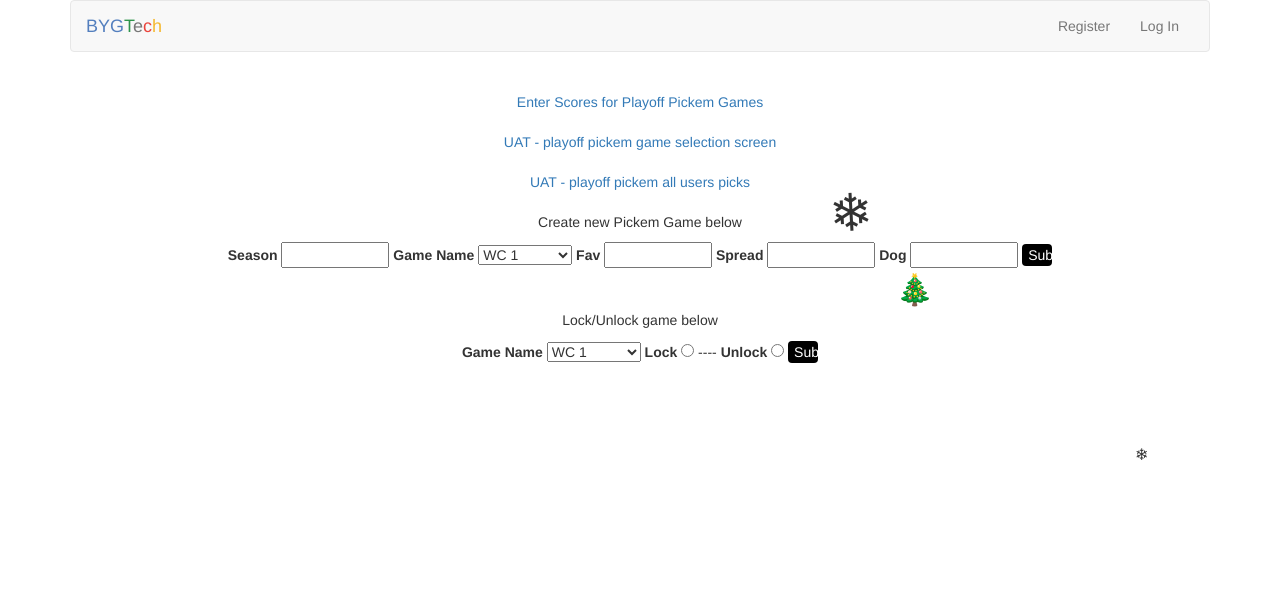
After one commit to dheslin24/dailybox, a Flask app: page /pickem_admin in a window 1280 px wide. The commit adds this page. Shown: the top 603 px of the page. Run offline with Flask 2, Linux system fonts and the light colour scheme; some libraries are stand-ins or nearby versions.

Commit message:
lots of pickem updates

```diff
--- a/app.py
+++ b/app.py
@@ -1330,8 +1330,11 @@ def get_pickem_games(season, detailed=False):
 
     # create game objects for games that don't exist yet
     for n in range(len(game_dict) + 1, 12):
-        game_dict[n] = Game('', '', 0, '', False)
-
+        game_dict[n] = Game('TBD', 'TBD', 0, 'TBD', False)
+        game_list.append(n)
+
+    print("gamelistgamelist")
+    print(game_list)
     if detailed == False:
         return game_list
     else:
@@ -1344,15 +1347,18 @@ def select_pickem_games():
     # first get the list of games from db
     game_list = get_pickem_games(season)
 
-    # get the user picks and insert into db
-    user_picks = {}
     for game in game_list:
-        pick = request.form.get(str(game))
-        p = "INSERT INTO pickem.userpicks (userid, season, gameid, pick, datetime) VALUES (%s, %s, %s, %s, convert_tz(now(), '-08:00', '-05:00'));"
-        db2(p, (session['userid'], season, game, pick))
-
-    print("userpicks")
-    print(user_picks)
+        if request.form.get(str(game)):
+            pick = request.form.get(str(game))
+            p = "INSERT INTO pickem.userpicks (userid, season, gameid, pick, datetime) VALUES (%s, %s, %s, %s, convert_tz(now(), '-08:00', '-05:00'));"
+            db2(p, (session['userid'], season, game, pick))
+
+    tiebreak = request.form.get('tb')
+    print("tbtiebreaktb!!")
+    print(tiebreak)
+    if tiebreak != None:
+        t = "INSERT INTO pickem.tiebreak (season, userid, tiebreak, datetime) values (%s, %s, %s, convert_tz(now(), '-08:00', '-05:00'));"
+        db2(t, (season, session['userid'], tiebreak))
 
     return redirect(url_for('pickem_all_picks'))
 
@@ -1360,7 +1366,7 @@ def select_pickem_games():
 
 @app.route("/pickem_game_list", methods=["GET", "POST"])
 def pickem_game_list():
-
+    # if not logged in, error out (it'll crash if not)
     if not session['userid']:
         return apology("Please log in first.  This page still under construction and requires a successful login")
 
@@ -1379,6 +1385,14 @@ def pickem_game_list():
     for pick in picks:
         if pick[0] not in user_picks:
             user_picks[pick[0]] = pick[1]
+
+    t = "SELECT tiebreak FROM pickem.tiebreak WHERE userid = %s ORDER BY tiebreak_id DESC;"
+    tb = db2(t, (session['userid'],))
+
+    if len(tb) != 0:
+        user_picks['tb'] = tb[0][0]
+    else:
+        user_picks['tb'] = ''
 
     print(user_picks)
 
@@ -1394,13 +1408,13 @@ def pickem_all_picks():
     game_details = [] # 2nd column heading with fav/spread/dog
     games_locked = []
     for game in game_list:
-        game_details.append("{} {} {}".format(game_dict[game].fav, game_dict[game].spread, game_dict[game].dog))
-        if game_dict[game].locked == 1:
+        if game_dict[game].spread != 0:
+            game_details.append("{} {} {}".format(game_dict[game].fav, game_dict[game].spread, game_dict[game].dog))
+            if game_dict[game].locked == 1:
+                games_locked.append(game)
+        else:
+            game_details.append("TBD")
             games_locked.append(game)
-
-    # fill in 'TBD' for any game not created yet
-    for n in range(len(game_details),11):
-        game_details.append("TBD")
 
     class User:
         def __init__(self):
@@ -1443,12 +1457,29 @@ def pickem_all_picks():
                 else:
                     user_picks[username].picks[pick[2]] = "hidden"      # obj already exists, add new game and it's pick
 
+    t = "SELECT userid, tiebreak FROM pickem.tiebreak WHERE season = %s ORDER BY tiebreak_id DESC;"
+    tbs= db2(t, (season,))
+    tb_dict = {}  # userid:tiebreak
+
+    for tb in tbs:
+        username = usernames[tb[0]]
+        if game_dict[11].locked == 1 or current_user == tb[0]:
+            if username not in tb_dict:
+                tb_dict[username] = tb[1]
+        else:
+            if username not in tb_dict:
+                tb_dict[username] = 'hidden'
+
+    max_wins = 0
+    max_win_users = []
+
     for user in user_picks:
         # add empty string for remainder of games
+        '''
         for n in range(1,12):
             if n not in user_picks[user].picks:
                 user_picks[user].picks[n] = ''
-
+        '''
         # add win totals to user object (todo - change to game lookup)
         for game in user_picks[user].picks:
             if game_dict[game].winner == user_picks[user].picks[game] and user_picks[user].picks[game] != '':
@@ -1456,11 +1487,64 @@ def pickem_all_picks():
                 print(game_dict[game].winner, user_picks[user].picks[game])
                 user_picks[user].win_count += 1
 
+        if user_picks[user].win_count > max_wins:
+            max_wins = user_picks[user].win_count
+            max_win_users = [user]
+        elif user_picks[user].win_count == max_wins:
+            max_win_users.append(user)
+
+    winner = []
+    tie_break_log = []
+    if game_dict[11].winner != "TBD":  # someone won the SB, figure out who won the pool
+        s = "SELECT fav_score, dog_score FROM pickem.pickem_scores WHERE gameid = 11 ORDER BY score_id DESC;"
+        score = db2(s)
+        print("maxwinuser{}".format(max_win_users))
+        print(score)
+
+        if len(max_win_users) == 1:  #only one winner - easy
+            winner.append(max_wins_users[0])
+        elif len(max_win_users) > 1:  # do some tie breaking
+            total_score = score[0][0] + score[0][1]
+            closest_score = 1000
+            closest_users = []
+            for user in max_win_users:
+                print("user {}'s tiebreak of {} is {} away from the total score of {}".format(user, tb_dict[user], abs(tb_dict[user] - total_score), total_score))
+                tie_break_log.append("user {}'s tiebreak of {} is {} away from the total score of {}".format(user, tb_dict[user], abs(tb_dict[user] - total_score), total_score))
+                if abs(tb_dict[user] - total_score) < closest_score:
+                    closest_score = abs(tb_dict[user] - total_score)
+                    closest_users = [user]
+                elif abs(tb_dict[user] - total_score) == closest_score:
+                    closest_users.append(user)
+                else:
+                    print("something went very wrong figuring out tie break")
+
+            if len(closest_users) == 1:  #one winner
+                winner.append(closest_users[0])
+
+            else:
+                for w in closest_users:
+                    winner.append(w)
+
+        else:
+            print("something went very wrong figuring out who won")
+        print("WINNER WINNER")
+        print(winner)
+
+    winning_user = '{} Playoff Pickem Winner'.format(season)
+    if len(winner) > 1:
+        winning_user += 's: '
+        for w in winner:
+            winning_user += w + ' and '
+        winning_user = winning_user[:-5]
+    elif len(winner) == 1:
+        winning_user += ': {}'.format(winner[0])
+    else:
+        winning_user = ''
+
     sorted_user_picks = sorted(user_picks.items(), key=lambda x: x[1].win_count, reverse=True)
     user_picks_dict = dict(sorted_user_picks)
 
-
-    return render_template("pickem_all_games.html", game_details=game_details, user_picks=user_picks_dict, game_dict=game_dict, current_username=session['username'])
+    return render_template("pickem_all_picks.html", game_details=game_details, user_picks=user_picks_dict, game_dict=game_dict, current_username=session['username'], tb_dict=tb_dict, winning_user=winning_user, tie_break_log=tie_break_log, winner=winner)
 
 @app.route("/enter_pickem_scores", methods=["GET", "POST"])
 def enter_pickem_scores():
@@ -1474,6 +1558,66 @@ def enter_pickem_scores():
         db2(s, (int(gameid), int(fav_score), int(dog_score)))
 
     return render_template("enter_pickem_scores.html")
+
+@app.route("/pickem_admin", methods=["GET", "POST"])
+def pickem_admin():
+
+    game_name_list = ["WC 1", "WC 2", "WC 3", "WC 4", "DIV 5", "DIV 6", "DIV 7", "DIV 8", "CONF 9", "CONF 10", "Super Bowl"]
+    return render_template("pickem_admin.html", game_name_list=game_name_list)
+
+@app.route("/lock_pickem_game", methods=["GET", "POST"])
+def lock_pickem_game():
+    if request.form.get('game_name'):
+        game_name = request.form.get('game_name')
+    else:
+        return apology("what game you locking??")
+    if request.form.get('lock'):
+        lock = int(request.form.get('lock'))
+    else:
+        return apology("lock or unlock?  which is it??")
+
+    s = "UPDATE pickem.games SET locked = %s WHERE game_name = %s"
+    db2(s, (lock, game_name))
+    print("setting game {} lock status to {}".format(game_name, lock))
+
+    return redirect(url_for('pickem_admin'))
+
+
+@app.route("/create_pickem_game", methods=["GET", "POST"])
+def create_pickem_game():
+    if request.form.get('season'):
+        season = request.form.get('season')
+    else:
+        return apology("what season?  2021?")
+    if request.form.get('game_name'):
+        game_name = request.form.get('game_name')
+    else:
+        return apology("pick a game name please")
+    if request.form.get('fav'):
+        fav = request.form.get('fav')
+    else:
+        return apology("missing favorite")
+    if request.form.get('spread'):
+        spread = request.form.get('spread')
+    else:
+        return apology("missing spread")
+    if request.form.get('dog'):
+        dog = request.form.get('dog')
+    else:
+        return apology("missing underdog")
+
+    if game_name == "Super Bowl":
+        gameid = 11
+    elif game_name == "CONF 10":
+        gameid = 10
+    else:
+        gameid = int(game_name[-1:])
+
+    s = "INSERT INTO pickem.games (season, gameid, game_name, fav, dog, spread, locked) values (%s, %s, %s, %s, %s, %s, 0);"
+    db2(s, (season, gameid, game_name, fav, dog, spread))
+
+    return redirect(url_for('pickem_all_picks'))
+
 
 
 # LOGIN routine
--- /dev/null
+++ b/templates/pickem_admin.html
@@ -0,0 +1,72 @@
+{% extends "layout.html" %}
+
+{% block title %}
+    Pickem Admin
+{% endblock %}
+
+
+
+{% block main %}
+    </br>
+    <a href="{{ url_for('enter_pickem_scores') }}">Enter Scores for Playoff Pickem Games</a>
+    </br>
+    </br>
+    <a href=" {{ url_for('pickem_game_list') }}">UAT - playoff pickem game selection screen</a>
+    </br>
+    </br>
+    <a href=" {{ url_for('pickem_all_picks') }}">UAT - playoff pickem all users picks</a>
+    </br>
+    </br>
+    <p> Create new Pickem Game below </p>
+    <form action="{{ url_for('create_pickem_game') }}" method="POST">
+        <label for="season">Season</label>
+        <input type="text" name="season" size="10">
+        <label for="game_name">Game Name</label>
+        <select name="game_name">
+            {% for name in game_name_list %}
+                <option value="{{ name }}">{{ name }}</option>
+            {% endfor %}
+        </select>
+        <label for="fav">Fav</label>
+        <input type="text" name="fav" size="10">
+        <label for="spread">Spread</label>
+        <input type="text" name="spread" size="10">
+        <label for="dog">Dog</label>
+        <input type="text" name="dog" size="10">
+        <input type="submit">
+    </form>
+    </br></br>
+    <p> Lock/Unlock game below </p>
+    <form action="{{ url_for('lock_pickem_game') }}" method="POST">
+        <label for="game_name">Game Name</label>
+        <select name="game_name">
+            {% for name in game_name_list %}
+                <option value="{{ name }}">{{ name }}</option>
+            {% endfor %}
+        </select>
+        <label for="lock">Lock</label>
+        <input type="radio" id="lock" name="lock" value="1" style="padding: 50px;">
+        ----
+        <label for "unlock">Unlock</label>
+        <input type="radio" id="unlock" name="lock" value="0">
+        <input type="submit">
+    </form>
+
+
+
+
+
+
+
+
+
+
+
+
+
+
+
+
+
+
+{% endblock %}
```
Also changed, not shown: static/styles.css (+45 -0 lines), templates/admin.html (+1 -7 lines), templates/pickem_all_picks.html (added, +112 -0 lines), templates/pickem_game_list.html (+11 -7 lines).
